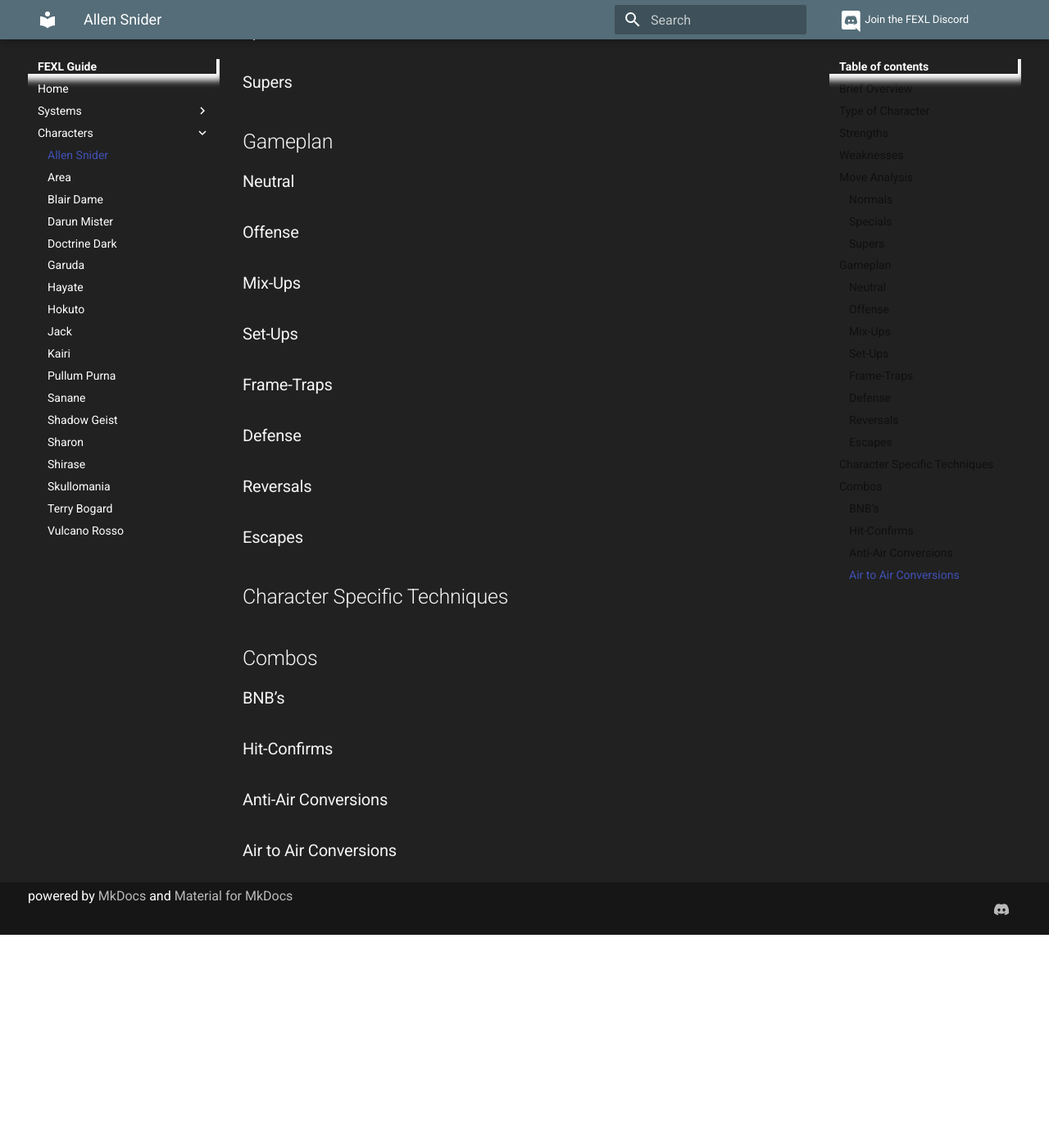
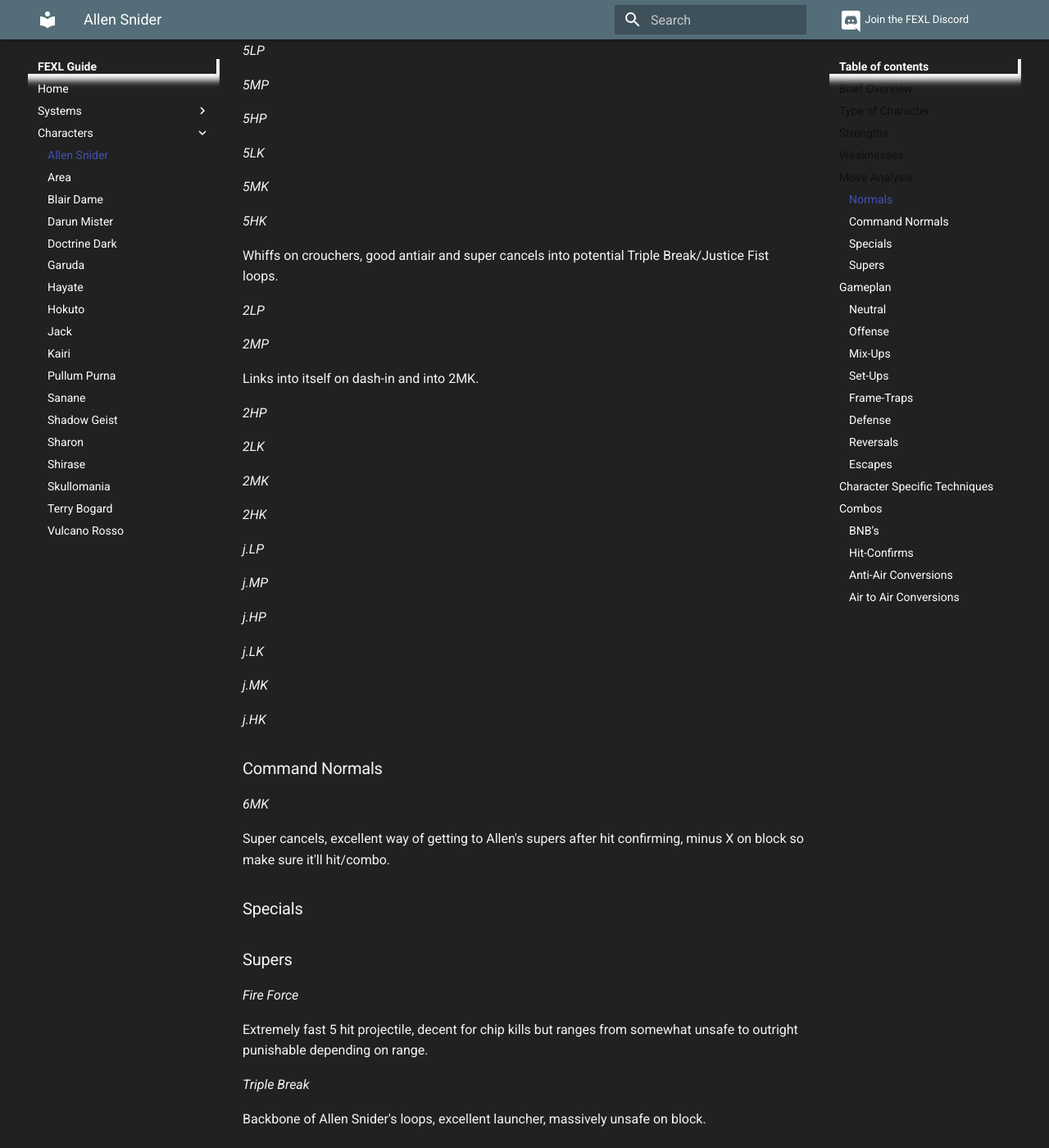
Before and after one commit to fabricioanciaes/fexlguide, an MkDocs documentation site: the page built from docs/characters/allen-snider.md, in a window 1280 px wide and 1400 px high, scrolled down 702 px. Shown: the whole window at 82% size. Built offline with MkDocs 1.6.1 and Material for MkDocs 9.7.7, drawn with Linux system fonts in a browser that asks for light colours; a script that is not in the unit is left out; before the commit the page ends 1842 px from its top, so only the background shows below that; some of the changed text lies outside the part shown.

Commit message:
Update Characters “allen-snider”

```diff
--- a/docs/characters/allen-snider.md
+++ b/docs/characters/allen-snider.md
@@ -20,9 +22,65 @@
 
 ### Normals
 
+_5LP_
+
+_5MP_
+
+_5HP_
+
+_5LK_
+
+_5MK_
+
+_5HK_
+
+Whiffs on crouchers, good antiair and super cancels into potential Triple Break/Justice Fist loops.
+
+_2LP_
+
+_2MP_
+
+Links into itself on dash-in and into 2MK.
+
+_2HP_
+
+_2LK_
+
+_2MK_
+
+_2HK_
+
+_j.LP_
+
+_j.MP_
+
+_j.HP_
+
+_j.LK_
+
+_j.MK_
+
+_j.HK_
+
+
+
+### Command Normals
+
+_6MK_
+
+Super cancels, excellent way of getting to Allen's supers after hit confirming, minus X on block so make sure it'll hit/combo.
+
 ### Specials
 
 ### Supers
+
+_Fire Force_
+
+Extremely fast 5 hit projectile, decent for chip kills but ranges from somewhat unsafe to outright punishable depending on range.
+
+_Triple Break_
+
+Backbone of Allen Snider's loops, excellent launcher, massively unsafe on block.
 
 ## Gameplan
 
```
Also changed, not shown: other parts of docs/characters/allen-snider.md (+4 -0 lines).
